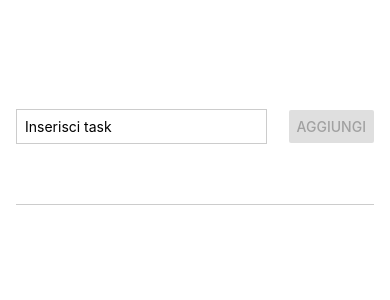
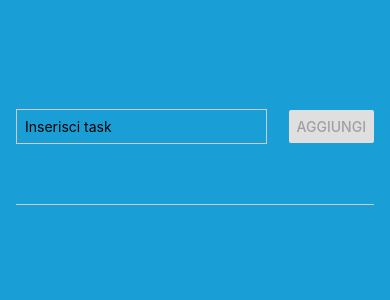
Before and after one commit to lucadambra990/ReactNative, a React Native app: screen / in a window 390 px wide. Shown: the top 300 px of the page. Built offline with nearby package versions, Linux system fonts and the light colour scheme.

Commit message:
Progetto reactNative, implementate View, Button, Flatlisk e lista  task

```diff
--- a/App.js
+++ b/App.js
@@ -1,134 +1,21 @@
-// import { StatusBar } from 'expo-status-bar';
-// import { useState } from 'react';
-// import { Button, FlatList, StyleSheet, Text, TextInput, View, Modal, Image, ScrollView } from 'react-native';
-// import TaskItem from './components/TaskItem';
-
-// export default function App() {
-//   const [tasks, setTasks] = useState([]);
-//   const [task, setTask] = useState("");
-//   function taskInputHandler(enteredTask) {
-//     console.log(enteredTask)
-//     setTask(enteredTask)
-//   }
-
-//   function addTaskHandler() {
-//     if (task !== "") {
-
-//       setTasks(current => [...current,{task,id:new Date()}]);
-//       setTask("");
-//     }
-//   }
-
-//   return (
-//     <View style={styles.appContainer}>
-//       <View style={styles.inputContainer}>
-//         <TextInput
-//           style={styles.textInput}
-//           placeholder='Inserisci task'
-//           onChangeText={taskInputHandler}
-//           value={task}
-//         />
-//         <Button
-//           title='Aggiungi'
-//           onPress={addTaskHandler}
-//           disabled={task === ""}
-//         ></Button>
-//       </View>
-//       <View style={styles.goalContainer}>
-//         <FlatList
-//         alwaysBounceVertical={false}
-//         data={tasks}
-//         renderItem={(itemData)=>{
-//           return(
-//             <TaskItem taskItem={itemData.item}></TaskItem>
-//             // <View style={styles.taskText}>
-//             //   <Text style={styles.taskItem}>{itemData.item}</Text>
-//             // </View>
-//           );
-//         }}
-//           keyExtractor={(item,index)=> index}
-//         />
-//         {/* <ScrollView>
-//           {
-//             tasks.map((t, index) => (
-//               <View key={index} style={styles.taskItem}>
-//                 <Text key={index} style={styles.taskText}>{t}</Text>
-//               </View>
-//             ))}
-//         </ScrollView> */}
-//       </View>
-//       {/* <View style={{ flexDirection: 'row', height:200 }}>
-//         <View style={{ backgroundColor: 'red', flex: 1 }} />
-//         <View style={{ backgroundColor: 'white', flex: 1}} />
-//         <View style={{ backgroundColor: 'green', flex: 1 }} />
-//       </View> */}
-//       {/* <View>
-//          <Image
-//         style={styles.logo}
-//         source={{
-//           uri: 'https://it.wikipedia.org/wiki/File:SSC_Napoli_2024_%28azure%29.svg',
-//         }}
-//       />
-//       </View> */}
-//     </View >
-//   );
-// }
-
-// const styles = StyleSheet.create({
-//   appContainer: {
-//     flex: 1,
-//     backgroundColor: '#199FD6',
-//     paddingTop: 50,
-//     paddingHorizontal: 16
-
-//   },
-//   textInput: {
-//     borderWidth: 1,
-//     borderColor: '#cccccc',
-//     width: '70%',
-//     padding: 8
-//   },
-//   inputContainer: {
-//     flex: 1,
-//     flexDirection: 'row',
-//     justifyContent: 'space-between',
-//     alignItems: 'center',
-//     marginBottom: 24,
-//     borderBottomWidth: 1,
-//     borderColor: '#cccccc'
-//   },
-//   goalContainer: {
-//     flex: 4
-//   },
-// })
-
-
-
-
-
-import { useState } from "react";
-import {
-  StyleSheet,
-  Text,
-  TextInput,
-  View,
-  Button,
-  ScrollView,
-  FlatList,
-} from "react-native";
-import TaskItem from "./components/TaskItem";
+import { useState } from 'react';
+import { Button, FlatList, StyleSheet, Text, TextInput, View, Modal, Image, ScrollView } from 'react-native';
+import TaskItem from './components/TaskItem';
 
 export default function App() {
+  const [tasks, setTasks] = useState([]);
   const [task, setTask] = useState("");
-  const [tasks, setTasks] = useState([]);
   function taskInputHandler(enteredTask) {
-    console.log(enteredTask);
-    setTask(enteredTask);
+    console.log(enteredTask)
+    setTask(enteredTask)
   }
 
   function addTaskHandler() {
-    setTasks((current) => [...current, { task,id:new Date()}]);
+    if (task !== "") {
+
+      setTasks(current => [...current,{task,id:new Date()}]);
       setTask("");
+    }
   }
 
   return (
@@ -136,66 +23,80 @@ export default function App() {
       <View style={styles.inputContainer}>
         <TextInput
           style={styles.textInput}
-          placeholder="Inserisci task"
+          placeholder='Inserisci task'
           onChangeText={taskInputHandler}
           value={task}
         />
         <Button
-          title="Aggiungi"
+          title='Aggiungi'
           onPress={addTaskHandler}
           disabled={task === ""}
         ></Button>
       </View>
-      <View style={styles.goalsContainer}>
-        <FlatList alwaysBounceVertical={true}
+      <View style={styles.goalContainer}>
+        <FlatList
+        alwaysBounceVertical={false}
         data={tasks}
-          renderItem={(itemData) => {
-
-            return (
+        renderItem={(itemData)=>{
+          return(
             <TaskItem taskItem={itemData.item}></TaskItem>
-              // <View style={styles.taskItem}>
-              //   <Text style={styles.taskText}>{itemData.item.task}</Text>
+            // <View style={styles.taskText}>
+            //   <Text style={styles.taskItem}>{itemData.item}</Text>
             // </View>
           );
         }}
           keyExtractor={(item)=> item.id}
         />
         {/* <ScrollView>
-          {tasks.map((t, index) => (
+          {
+            tasks.map((t, index) => (
               <View key={index} style={styles.taskItem}>
-              <Text style={styles.taskText}>{t}</Text>
+                <Text key={index} style={styles.taskText}>{t}</Text>
               </View>
             ))}
         </ScrollView> */}
       </View>
-    </View>
+      {/* <View style={{ flexDirection: 'row', height:200 }}>
+        <View style={{ backgroundColor: 'red', flex: 1 }} />
+        <View style={{ backgroundColor: 'white', flex: 1}} />
+        <View style={{ backgroundColor: 'green', flex: 1 }} />
+      </View> */}
+      {/* <View>
+         <Image
+        style={styles.logo}
+        source={{
+          uri: 'https://it.wikipedia.org/wiki/File:SSC_Napoli_2024_%28azure%29.svg',
+        }}
+      />
+      </View> */}
+    </View >
   );
 }
 
 const styles = StyleSheet.create({
   appContainer: {
     flex: 1,
-    backgroundColor: "#fff",
+    backgroundColor: '#199FD6',
     paddingTop: 50,
-    paddingHorizontal: 16,
+    paddingHorizontal: 16
+
   },
   textInput: {
     borderWidth: 1,
-    borderColor: "#cccccc",
-    width: "70%",
-    padding: 8,
+    borderColor: '#cccccc',
+    width: '70%',
+    padding: 8
   },
   inputContainer: {
     flex: 1,
-    flexDirection: "row",
-    justifyContent: "space-between",
-    alignItems: "center",
+    flexDirection: 'row',
+    justifyContent: 'space-between',
+    alignItems: 'center',
     marginBottom: 24,
     borderBottomWidth: 1,
-    borderColor: "#cccccc",
+    borderColor: '#cccccc'
   },
-  goalsContainer: {
-    flex: 4,
+  goalContainer: {
+    flex: 4
   },
-
 });
```
Lines whose indentation alone changed are shown as unchanged.
